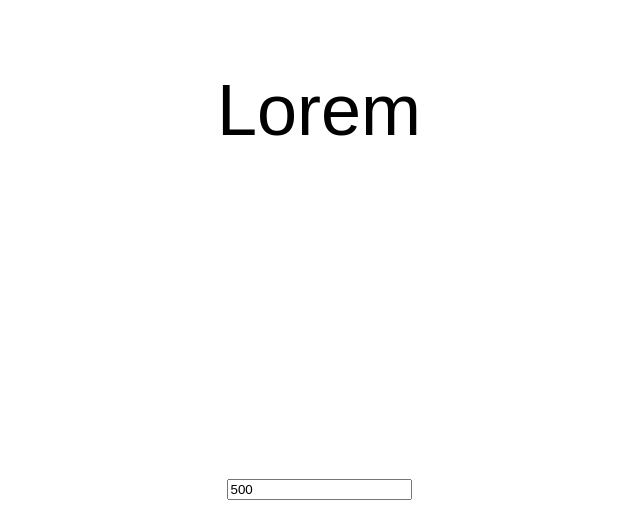
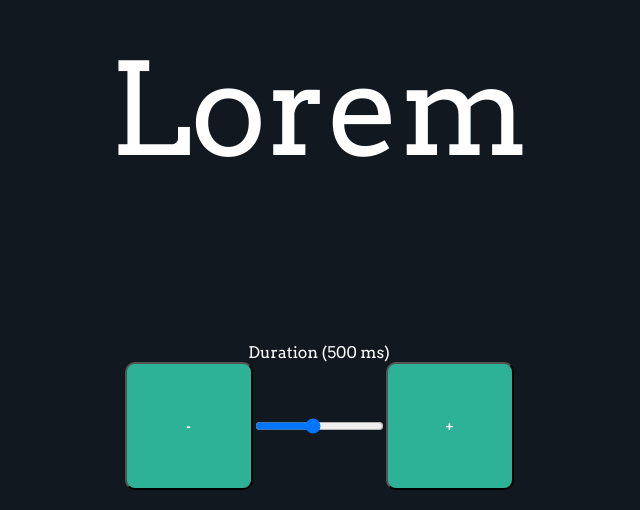
Before and after one commit to muniz95/dynabook, a React (Create React App) app: page / in a window 1280 px wide. Shown: the part 290-800 px from the top of the page, without its empty margins (321-961 px from the left). Built offline with nearby package versions, Linux system fonts and the light colour scheme.

Commit message:
Added better controllers for speed, visual changes

```diff
--- a/src/App.css
+++ b/src/App.css
@@ -1,6 +1,8 @@
 .app {
   text-align: center;
   height: 100%;
+  background-color: #12181f;
+  color: white;
 }
 
 .container {
@@ -43,3 +45,39 @@
   font-family: 'Roboto';
   font-weight: 300;
 }
+
+.current-word {
+  font-size: 10vw;
+}
+
+.text-speed-control {
+  display: flex;
+  flex-flow: column;
+  align-items: center;
+  justify-content: center;
+}
+
+.text-speed-control.visible {
+  visibility: visible;
+  opacity: 1;
+  transition: opacity 1s cubic-bezier(0.77, 0, 0.175, 1);
+}
+
+.text-speed-control.hidden {
+  visibility: hidden;
+  opacity: 0;
+  transition: visibility 0s 1s, opacity 1s cubic-bezier(0.77, 0, 0.175, 1);
+}
+
+.text-speed-controllers-box {
+  display: flex;
+}
+
+.text-speed-controllers-box button {
+  width: 10vw;
+  height: 10vw;
+  border-radius: 10px;
+  background-color: #2eb297;
+  color: white;
+  font-weight: bolder;
+}
--- a/src/App.tsx
+++ b/src/App.tsx
@@ -40,6 +40,9 @@ const App = () => {
     startReadout(currentWordPosition);
   };
 
+  const increasePageSlip = () => setPageSlip(state => state + 1);
+  const decreasePageSlip = () => setPageSlip(state => state - 1);
+
   React.useEffect(() => {
     const sampleText = 'Lorem ipsum dolor sit amet, consectetur adipiscing elit.';
     setText(sampleText.split(' '));
@@ -58,11 +61,20 @@ const App = () => {
   return (
     <div className="app">
       <div className="container">
-        <span onClick={() => buttonAction()} className="current-word">{currentWord}</span>
+        <span onClick={() => buttonAction()} className="current-word">
+          {currentWord}
+        </span>
       </div>
-      <footer hidden={!isFooterVisible}>
-        <input type="number" name="pageSlip" id="pageSlip" defaultValue={pageSlip}
-          onChange={handlePageSlip} />
+      <footer>
+        <div className={`text-speed-control ${isFooterVisible ? 'visible' : 'hidden'}`}>
+          <label htmlFor="pageSlip">Duration ({pageSlip} ms)</label>
+          <div className='text-speed-controllers-box'>
+            <button disabled={!isFooterVisible} onClick={decreasePageSlip}>-</button>
+            <input type="range" min="100" max="1000" name="pageSlip" id="pageSlip"
+              defaultValue={pageSlip} disabled={!isFooterVisible} onChange={handlePageSlip} />
+            <button disabled={!isFooterVisible} onClick={increasePageSlip}>+</button>
+          </div>
+        </div>
       </footer>
     </div>
   )
--- a/src/index.css
+++ b/src/index.css
@@ -1,16 +1,24 @@
 html, body, #root {
+  -webkit-touch-callout: none; /* iOS Safari */
+    -webkit-user-select: none; /* Safari */
+     -khtml-user-select: none; /* Konqueror HTML */
+       -moz-user-select: none; /* Old versions of Firefox */
+        -ms-user-select: none; /* Internet Explorer/Edge */
+            user-select: none; /* Non-prefixed version, currently
+                                  supported by Chrome, Edge, Opera and Firefox */
   margin: 0;
   padding: 0;
   height: 100%;
-  font-family: sans-serif;
+  font-family: Arvo;
 }
 
 footer {
   position: fixed;
-  bottom: 10px;
+  bottom: 20px;
   width: 100%;
 }
 
-.current-word {
-  font-size: 72px;
+@font-face {
+  font-family: 'Arvo';
+  src: local('Arvo'), url(./fonts/Arvo-Regular.ttf) format('truetype');
 }
```
Also changed, not shown: src/fonts/Arvo-Regular.ttf (added).
